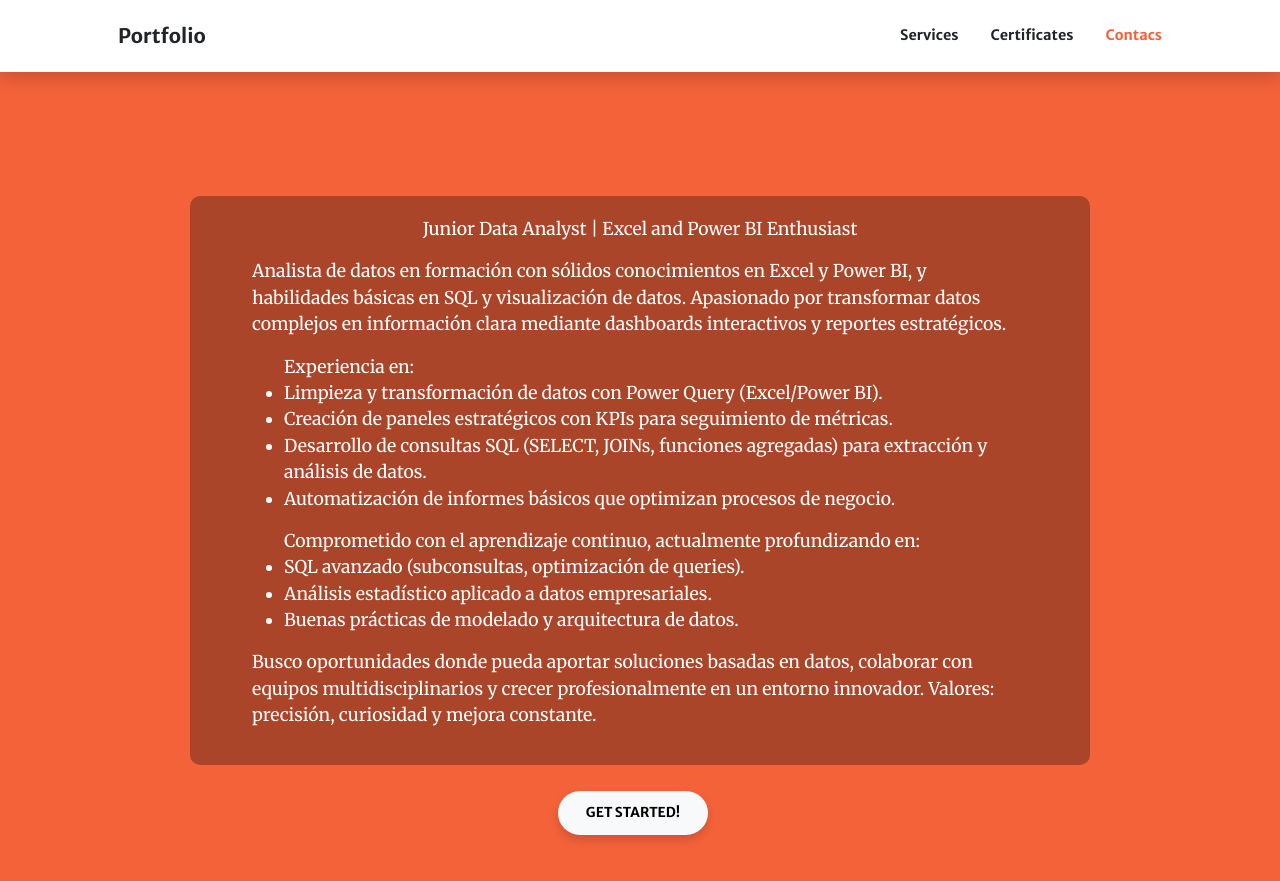
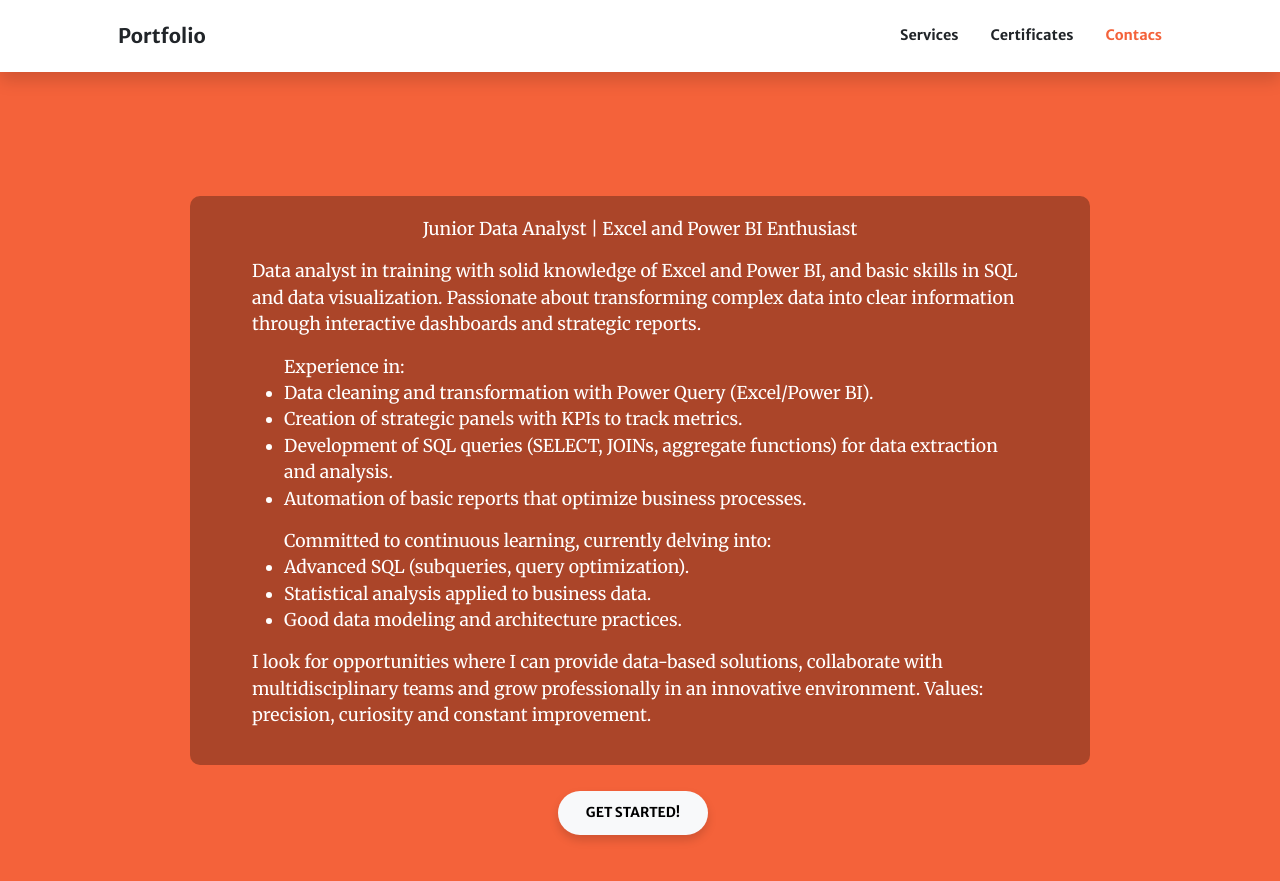
Before and after one commit to Edward-R-analytics/Portfolio, a Jekyll site: the page built from index.md, in a window 1280 px wide and 900 px high, scrolled down 832 px. Shown: the top 881 px of the window. Built offline with Jekyll 4.4.1, drawn with Linux system fonts in a browser that asks for light colours; comment, search, counter and statistics services are not loaded.

Commit message:
Update index.md

```diff
--- a/index.md
+++ b/index.md
@@ -15,28 +15,28 @@ sections:
     background_style: bg-primary
     title: About Me
     text: |
-          <p> Analista de datos en formación con sólidos conocimientos en Excel y Power BI, y habilidades básicas en SQL y visualización de datos. Apasionado por transformar datos complejos en información clara mediante dashboards interactivos y reportes estratégicos. </p>
+          <p> Data analyst in training with solid knowledge of Excel and Power BI, and basic skills in SQL and data visualization. Passionate about transforming complex data into clear information through interactive dashboards and strategic reports. </p>
 
           <ul>
-               Experiencia en:
-              <li>Limpieza y transformación de datos con Power Query (Excel/Power BI).</li>
-              <li>Creación de paneles estratégicos con KPIs para seguimiento de métricas.</li>
-              <li>Desarrollo de consultas SQL (SELECT, JOINs, funciones agregadas) para extracción y análisis de datos.</li>
-              <li>Automatización de informes básicos que optimizan procesos de negocio.</li>
+               Experience in:
+              <li>Data cleaning and transformation with Power Query (Excel/Power BI).</li>
+              <li>Creation of strategic panels with KPIs to track metrics.</li>
+              <li>Development of SQL queries (SELECT, JOINs, aggregate functions) for data extraction and analysis.</li>
+              <li>Automation of basic reports that optimize business processes.</li>
 
           </ul>
 
           <ul>
-              Comprometido con el aprendizaje continuo, actualmente profundizando en:
+              Committed to continuous learning, currently delving into:
 
-              <li>SQL avanzado (subconsultas, optimización de queries).</li>
+              <li>Advanced SQL (subqueries, query optimization).</li>
 
-              <li>Análisis estadístico aplicado a datos empresariales.</li>
+              <li>Statistical analysis applied to business data.</li>
 
-              <li>Buenas prácticas de modelado y arquitectura de datos.</li>
+              <li>Good data modeling and architecture practices.</li>
           </ul>
 
-            <p>Busco oportunidades donde pueda aportar soluciones basadas en datos, colaborar con equipos multidisciplinarios y crecer profesionalmente en un entorno innovador. Valores: precisión, curiosidad y mejora constante.</p>
+            <p>I look for opportunities where I can provide data-based solutions, collaborate with multidisciplinary teams and grow professionally in an innovative environment. Values: precision, curiosity and constant improvement.</p>
 
 
 
```
